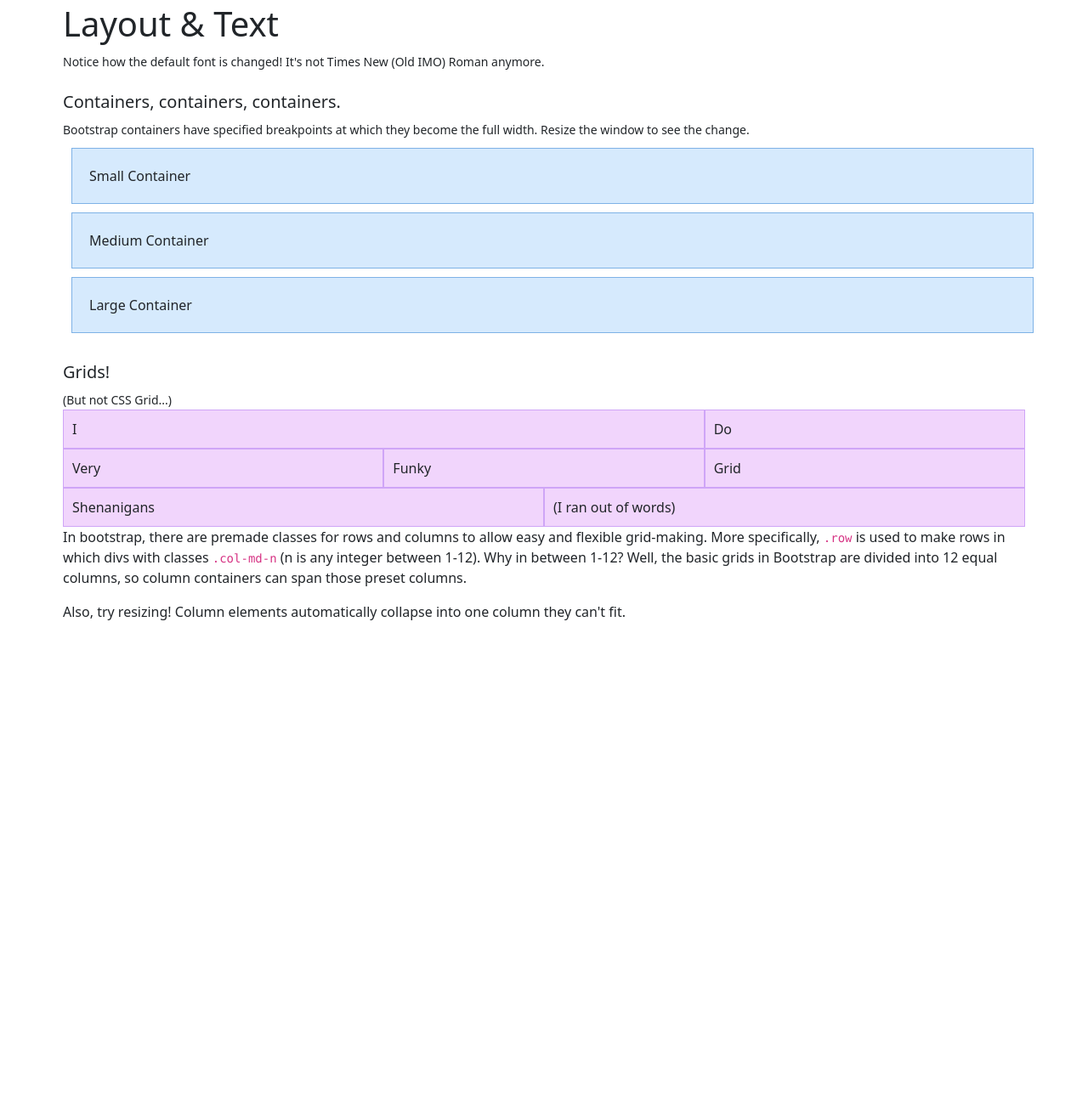
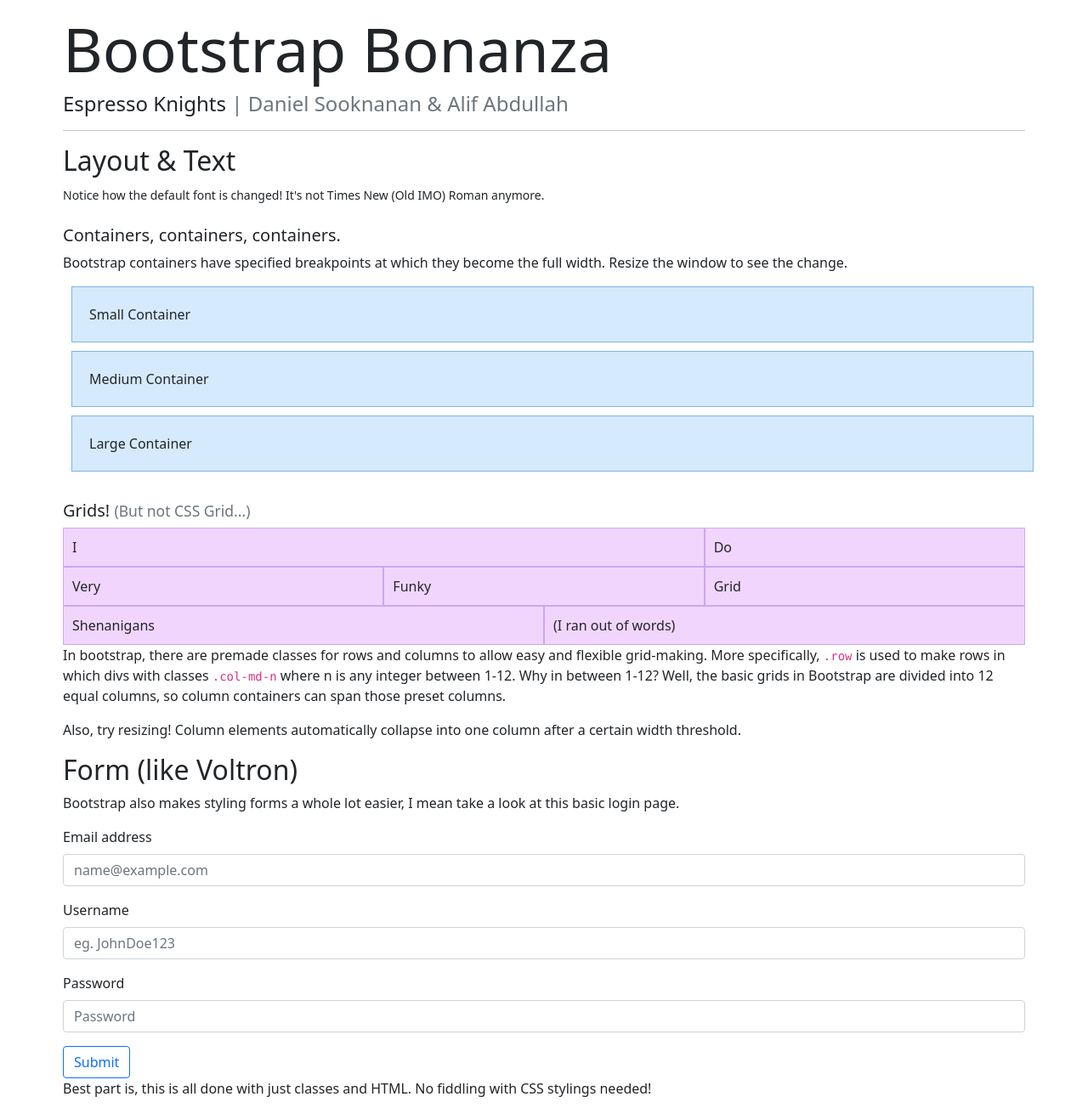
Before and after one commit to sookiemonster/Soft-Dev-Workshop, a plain HTML site: page 22_bt_EspressoKnights-danielS-alifA/index.html in a window 1280 px wide. Shown: the part 36-1340 px from the top of the page at 85% size. Before the commit the page ends 824 px from the top, so only its background shows below. Drawn offline with nearby package versions, Linux system fonts and the light colour scheme.

Commit message:
Add more info on k22

```diff
--- a/22_bt_EspressoKnights-danielS-alifA/index.html
+++ b/22_bt_EspressoKnights-danielS-alifA/index.html
@@ -16,13 +16,18 @@
     </head>
     <body>
         <div class="layout-container container-fluid">
-            <h1>Layout & Text</h1>
+            <h1 class="display-2">Bootstrap Bonanza</h1>
+            <h4>Espresso Knights <span class="text-muted">| Daniel Sooknanan & Alif Abdullah</span></h4>
+
+            <hr>
+
+            <h2>Layout & Text</h2>
             <small>
                 Notice how the default font is changed! It's not Times New (Old IMO) Roman anymore.
             </small>
             <br><br>
             <h5>Containers, containers, containers.</h5>
-            <small>Bootstrap containers have specified breakpoints at which they become the full width. Resize the window to see the change.</small>
+            <p>Bootstrap containers have specified breakpoints at which they become the full width. Resize the window to see the change.</p>
             <div class="container-sm ex-container">
                 Small Container
             </div>
@@ -33,7 +38,9 @@
                 Large Container
             </div>
             <br>
-            <h5>Grids!</h5><small>(But not CSS Grid...)</small>
+            <h5>Grids!
+                <small class="text-muted">(But not CSS Grid...)</small>
+            </h5>
             <div class="container-fluid">
                 <div class="row">
                     <div class="col-md-8">I</div>
@@ -52,12 +59,33 @@
             <p>
                 In bootstrap, there are premade classes for rows and columns to allow
                 easy and flexible grid-making. More specifically, <code>.row</code> is used to make rows
-                in which divs with classes <code>.col-md-n</code> (n is any integer between 1-12). Why in between 1-12?
+                in which divs with classes <code>.col-md-n</code> where n is any integer between 1-12. Why in between 1-12?
                 Well, the basic grids in Bootstrap are divided into 12 equal columns, so
                 column containers can span those preset columns.
             </p>
             <p>
-                Also, try resizing! Column elements automatically collapse into one column they can't fit.
+                Also, try resizing! Column elements automatically collapse into one column after a certain width threshold.
+            </p>
+
+            <h2>Form (like Voltron)</h2>
+            <p>
+                Bootstrap also makes styling forms a whole lot easier, I mean take a look at this basic login page.
+            </p>
+            <div class="mb-3">
+                <label for="email-input" class="form-label">Email address</label>
+                <input type="email" class="form-control" id="email-input" placeholder="name@example.com">
+            </div>
+            <div class="mb-3">
+                <label for="username" class="form-label">Username</label>
+                <input type="text" class="form-control" id="username" placeholder="eg. JohnDoe123">
+            </div>
+            <div class="mb-3">
+                <label for="password" class="form-label">Password</label>
+                <input type="password" class="form-control" id="password" placeholder="Password">
+            </div>
+            <input class="btn btn-outline-primary" type="submit" value="Submit"><br>
+            <p>
+                Best part is, this is all done with just classes and HTML. No fiddling with CSS stylings needed!
             </p>
         </div>
     </body>
--- a/22_bt_EspressoKnights-danielS-alifA/style.css
+++ b/22_bt_EspressoKnights-danielS-alifA/style.css
@@ -9,7 +9,7 @@ body {
 }
 
 .layout-container {
-    padding: 40px calc(10px + 5vw);
+    padding: 50px calc(10px + 5vw);
 }
 
 .ex-container {
```
